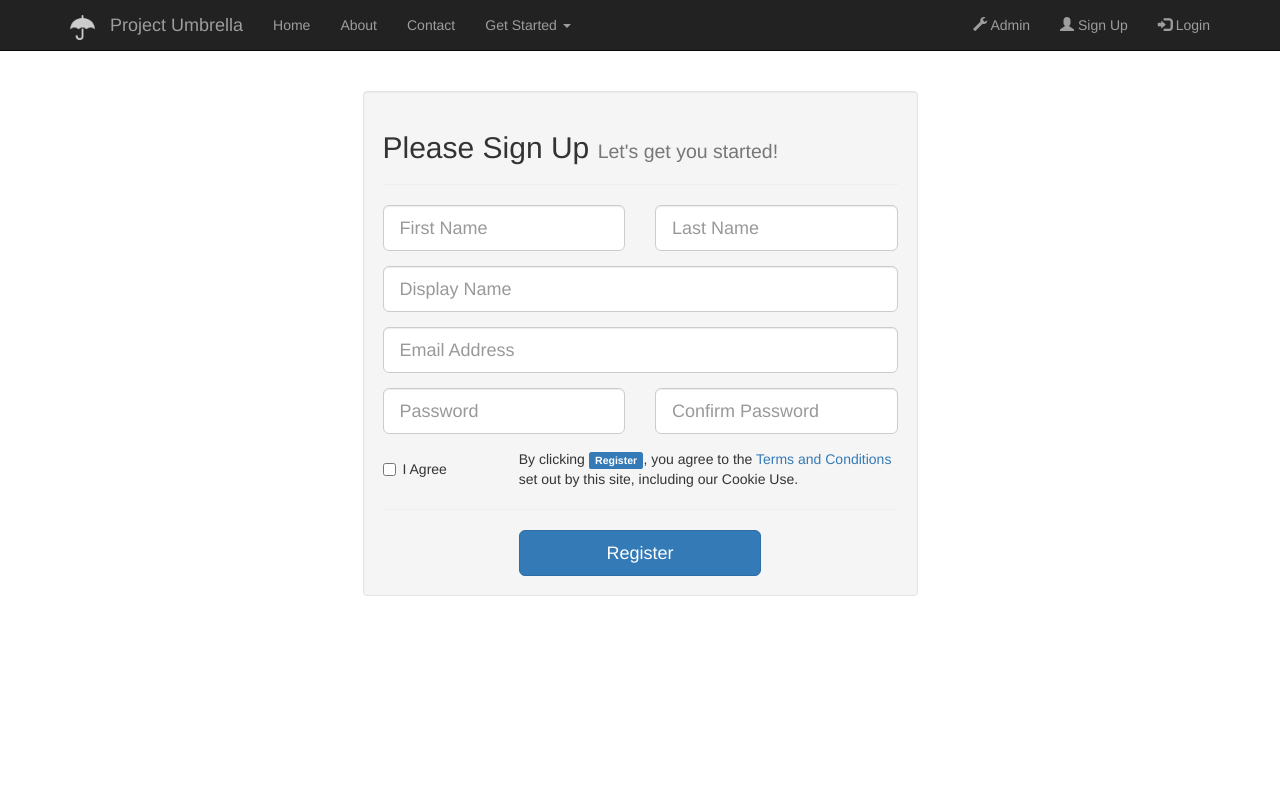
After one commit to bfarayev/ProjectUmbrella-Code, a Django app: page /register/ in a window 1280 px wide. The commit adds this page. Run offline with Django 3.2, Linux system fonts and the light colour scheme; some libraries are stand-ins or nearby versions.

Commit message:
Added basic registration page

```diff
--- a/umbrella/templates/umbrella/base.html
+++ b/umbrella/templates/umbrella/base.html
@@ -35,7 +35,7 @@
             </div>
             <div id="navbar" class="navbar-collapse collapse">
                 <ul class="nav navbar-nav">
-                    <li class="active"><a href="#">Home</a></li>
+                    <li><a href="#">Home</a></li>
                     <li><a href="#about">About</a></li>
                     <li><a href="#contact">Contact</a></li>
                     <li class="dropdown">
@@ -49,6 +49,7 @@
                     </li>
                 </ul>
                 <ul class="nav navbar-nav navbar-right">
+                    <li><a href="/admin/"><span class="glyphicon glyphicon-wrench"></span> Admin</a></li>
                     <li><a href="/register/"><span class="glyphicon glyphicon-user"></span> Sign Up</a></li>
                     <li><a href="/signin/"><span class="glyphicon glyphicon-log-in"></span> Login</a></li>
                 </ul>
--- /dev/null
+++ b/umbrella/templates/umbrella/register.html
@@ -0,0 +1,123 @@
+{% extends 'umbrella/base.html' %}
+{% load static %}
+
+{% block content %}
+
+    <!-- Custom styles for this template -->
+    <link href="{% static "css/signin.css" %}" rel="stylesheet">
+
+    <body>
+
+{#    <div class="container">#}
+{##}
+{#        <form class="form-signin">#}
+{#            <h2 class="form-signin-heading">Please Register</h2>#}
+{#            <label for="inputEmail" class="sr-only">Email address</label>#}
+{#            <input type="email" id="inputEmail" class="form-control" placeholder="Email address" required autofocus>#}
+{#            <label for="inputPassword" class="sr-only">Password</label>#}
+{#            <input type="password" id="inputPassword" class="form-control" placeholder="Password" required>#}
+{#            <div class="checkbox">#}
+{#                <label>#}
+{#                <input type="checkbox" value="remember-me"> Remember me#}
+{#                </label>#}
+{#            </div>#}
+{#            <button class="btn btn-lg btn-primary btn-block" type="submit">Sign in</button>#}
+{#        </form>#}
+{##}
+{#    </div> <!-- /container -->#}
+
+        <!-- Register
+    ================================================== -->
+    <br>
+    <br>
+    <div class="container">
+        <div class="row">
+            <div class="col-xs-12 col-sm-8 col-md-6 col-sm-offset-2 col-md-offset-3">
+                <form role="form" class="well">
+                    <h2>Please Sign Up <small>Let's get you started!</small></h2>
+                    <hr class="colorgraph">
+                    <div class="row">
+                        <div class="col-xs-12 col-sm-6 col-md-6">
+                            <div class="form-group">
+                                <input type="text" name="first_name" id="first_name" class="form-control input-lg" placeholder="First Name" tabindex="1">
+                            </div>
+                        </div>
+                        <div class="col-xs-12 col-sm-6 col-md-6">
+                            <div class="form-group">
+                                <input type="text" name="last_name" id="last_name" class="form-control input-lg" placeholder="Last Name" tabindex="2">
+                            </div>
+                        </div>
+                    </div>
+                    <div class="form-group">
+                        <input type="text" name="display_name" id="display_name" class="form-control input-lg" placeholder="Display Name" tabindex="3">
+                    </div>
+                    <div class="form-group">
+                        <input type="email" name="email" id="email" class="form-control input-lg" placeholder="Email Address" tabindex="4">
+                    </div>
+                    <div class="row">
+                        <div class="col-xs-12 col-sm-6 col-md-6">
+                            <div class="form-group">
+                                <input type="password" name="password" id="password" class="form-control input-lg" placeholder="Password" tabindex="5">
+                            </div>
+                        </div>
+                        <div class="col-xs-12 col-sm-6 col-md-6">
+                            <div class="form-group">
+                                <input type="password" name="password_confirmation" id="password_confirmation" class="form-control input-lg" placeholder="Confirm Password" tabindex="6">
+                            </div>
+                        </div>
+                    </div>
+                    <div class="row">
+                        <div class="col-xs-4 col-sm-3 col-md-3">
+{#                            <span class="button-checkbox">#}
+{#                                <button type="button" class="btn" data-color="info" tabindex="7">I Agree</button>#}
+{#                                <input type="checkbox" name="t_and_c" id="t_and_c" class="" value="1">#}
+{#                            </span>#}
+                            <div class="checkbox">
+                                <label>
+                                    <input type="checkbox" value="remember-me"> I Agree
+                                </label>
+                            </div>
+                        </div>
+                        <div class="col-xs-8 col-sm-9 col-md-9">
+                            By clicking <strong class="label label-primary">Register</strong>, you agree to the <a href="#" data-toggle="modal" data-target="#t_and_c_m">Terms and Conditions</a> set out by this site, including our Cookie Use.
+                        </div>
+                    </div>
+                    <hr class="colorgraph">
+                    <div class="row">
+                        <div class="col-xs-12 col-md-offset-3 col-md-6 col-md-offset-3">
+                            <input type="submit" value="Register" class="btn btn-primary btn-block btn-lg" tabindex="7">
+                        </div>
+                    </div>
+                </form>
+            </div>
+        </div>
+        <!-- Modal -->
+        <div class="modal fade" id="t_and_c_m" tabindex="-1" role="dialog" aria-labelledby="myModalLabel" aria-hidden="true">
+            <div class="modal-dialog modal-lg">
+                <div class="modal-content">
+                    <div class="modal-header">
+                        <button type="button" class="close" data-dismiss="modal" aria-hidden="true">×</button>
+                        <h4 class="modal-title" id="myModalLabel">Terms & Conditions</h4>
+                    </div>
+                    <div class="modal-body">
+                        <p>Lorem ipsum dolor sit amet, consectetur adipisicing elit. Similique, itaque, modi, aliquam nostrum at sapiente consequuntur natus odio reiciendis perferendis rem nisi tempore possimus ipsa porro delectus quidem dolorem ad.</p>
+                        <p>Lorem ipsum dolor sit amet, consectetur adipisicing elit. Similique, itaque, modi, aliquam nostrum at sapiente consequuntur natus odio reiciendis perferendis rem nisi tempore possimus ipsa porro delectus quidem dolorem ad.</p>
+                        <p>Lorem ipsum dolor sit amet, consectetur adipisicing elit. Similique, itaque, modi, aliquam nostrum at sapiente consequuntur natus odio reiciendis perferendis rem nisi tempore possimus ipsa porro delectus quidem dolorem ad.</p>
+                        <p>Lorem ipsum dolor sit amet, consectetur adipisicing elit. Similique, itaque, modi, aliquam nostrum at sapiente consequuntur natus odio reiciendis perferendis rem nisi tempore possimus ipsa porro delectus quidem dolorem ad.</p>
+                        <p>Lorem ipsum dolor sit amet, consectetur adipisicing elit. Similique, itaque, modi, aliquam nostrum at sapiente consequuntur natus odio reiciendis perferendis rem nisi tempore possimus ipsa porro delectus quidem dolorem ad.</p>
+                        <p>Lorem ipsum dolor sit amet, consectetur adipisicing elit. Similique, itaque, modi, aliquam nostrum at sapiente consequuntur natus odio reiciendis perferendis rem nisi tempore possimus ipsa porro delectus quidem dolorem ad.</p>
+                        <p>Lorem ipsum dolor sit amet, consectetur adipisicing elit. Similique, itaque, modi, aliquam nostrum at sapiente consequuntur natus odio reiciendis perferendis rem nisi tempore possimus ipsa porro delectus quidem dolorem ad.</p>
+                    </div>
+                    <div class="modal-footer">
+                        <button type="button" class="btn btn-primary" data-dismiss="modal">I Agree</button>
+                    </div>
+                </div>
+                <!-- /.modal-content -->
+            </div>
+            <!-- /.modal-dialog -->
+        </div>
+        <!-- /.modal -->
+    </div>
+    <br>
+    <br>
+{% endblock %}
--- a/umbrella/urls.py
+++ b/umbrella/urls.py
@@ -8,5 +8,6 @@ app_name = "umbrella"
 urlpatterns = [
     url(r'^$', views.index, name='index'),
     url(r'^signin/', views.signin, name='signin'),
-    url(r'^googlemap/', views.googlemap, name='googlemap')
+    url(r'^register/', views.register, name='register'),
+    url(r'^googlemap/',views.googlemap,name='googlemap')
 ]
--- a/umbrella/views.py
+++ b/umbrella/views.py
@@ -22,6 +22,8 @@ def index(request):
 def signin(request):
     return render(request, 'umbrella/signin.html')
 
+def register(request):
+    return render(request, 'umbrella/register.html')
 
 def googlemap(request):
     latest_post_list = Post.objects.all()
```
